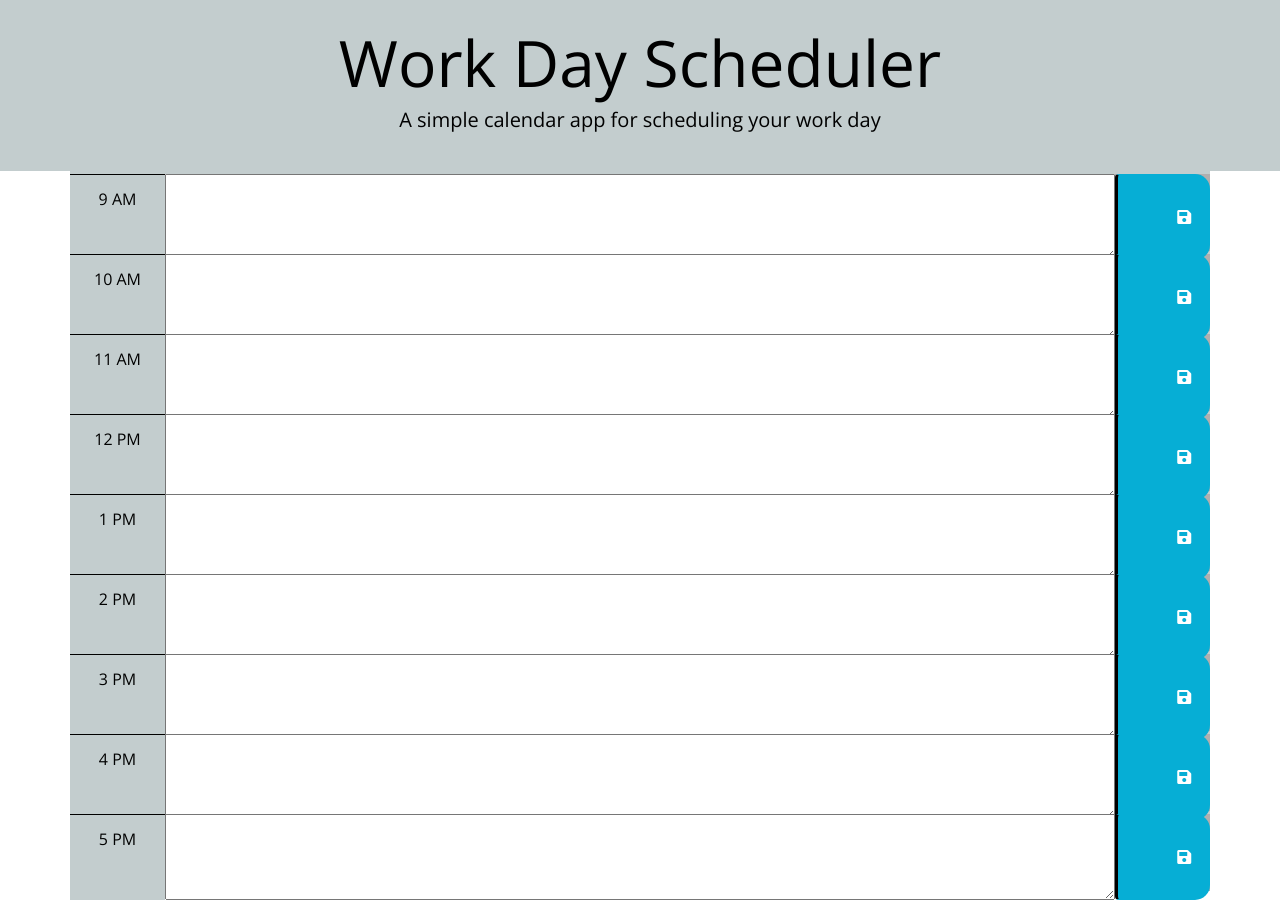
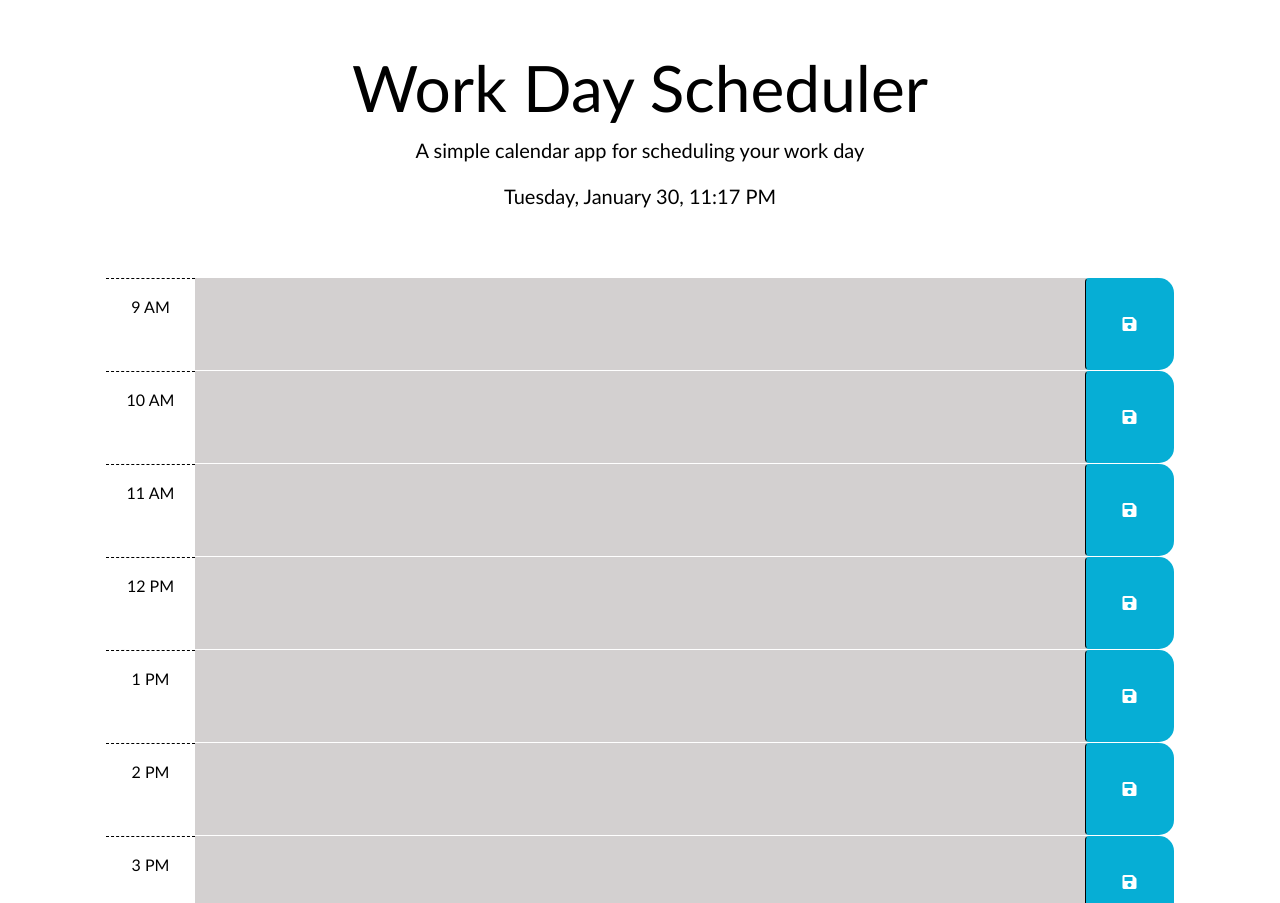
Before and after one commit to Agrig33/daily-planner, a plain HTML site: page index.html in a window 1280 px wide. Shown: the top 903 px of the page. Drawn offline with nearby package versions, Linux system fonts and the light colour scheme.

Commit message:
added time and date on js. made some changes to the style on css fonts, colorsetc

```diff
--- a/assets/css/style.css
+++ b/assets/css/style.css
@@ -1,23 +1,23 @@
 body {
-  font-family: 'Open Sans', sans-serif;
+  font-family:'Gill Sans', 'Gill Sans MT', Calibri, 'Trebuchet MS', sans-serif;
   font-size: 16px;
-  line-height: 1;
 }
 
-.textarea {
+textarea {
   background: transparent;
   resize: none;
   color: #000000;
-  border-left: 2px solid black;
-  padding: 15px;
+  border-left: 1px solid black;
+  padding: 10px;
+  border: none;
 }
 
 .jumbo {
   color: #000000;
   text-align: center;
-  background-color:rgb(195, 205, 206);
-  margin-bottom: 0px;
-  padding: 25px;
+  background-color: transparent;
+  padding: 50px;
+  border-radius: 0;
 }
 
 .description {
@@ -25,28 +25,27 @@ body {
 }
 
 .time-block {
-  text-align: center;
+  border-radius: 20px;
 }
 
 .row {
-  border-top: solid rgb(195, 205, 206);
-  height: 80px;
-  white-space: pre-wrap;
+  border-top: 1px solid white;
+
 }
 
 .hour {
-  background-color: rgb(195, 205, 206);
+  background-color: white;
   color: #000000;
-  border-top: 1px solid #000000;
+  border-top: 1px dashed #000000;
 }
 
 .past {
-  background-color: #b1afaf;
+  background-color: #d3d0d0;
   color: white;
 }
 
 .present {
-  background-color: #ff6961;
+  background-color: #f14037ec;
   color: white;
 }
 
@@ -56,11 +55,12 @@ body {
 }
 
 .saveBtn {
-  border-left: solid black;
+  border-left: 1px solid black;
   border-top-right-radius: 15px;
   border-bottom-right-radius: 15px;
   background-color: #06aed5;
   color: white;
+
 }
 
 .saveBtn i:hover {
--- a/assets/js/script.js
+++ b/assets/js/script.js
@@ -48,5 +48,5 @@ var interval = setInterval(hourUpdater, 15000);
   $('#hour-16 .description').val(localStorage.getItem('hour-16'));
   $('#hour-17 .description').val(localStorage.getItem('hour-17'));
 
-  $('#currentDay').text(moment().format('dddd, MMMM Do'));
+  $("#currentDay").text(dayjs().format('dddd, MMMM D, h:mm A'));
 });
--- a/index.html
+++ b/index.html
@@ -13,12 +13,12 @@
   </head>
 
   <body>
-    <header class="jumbo">
+    <header class='jumbo'>
       <h1 class="display-3">Work Day Scheduler</h1>
       <p class="lead">A simple calendar app for scheduling your work day</p>
-      <p id="currentDay" class="lead"></p>
+      <p id='currentDay' class='lead'></p>
     </header>
-    <div class="container">
+    <div class="container-lg px-5">
 
       <!-- Example of a past time block. The "past" class adds a gray background color. -->
       <div id="hour-9" class="row time-block">
```
